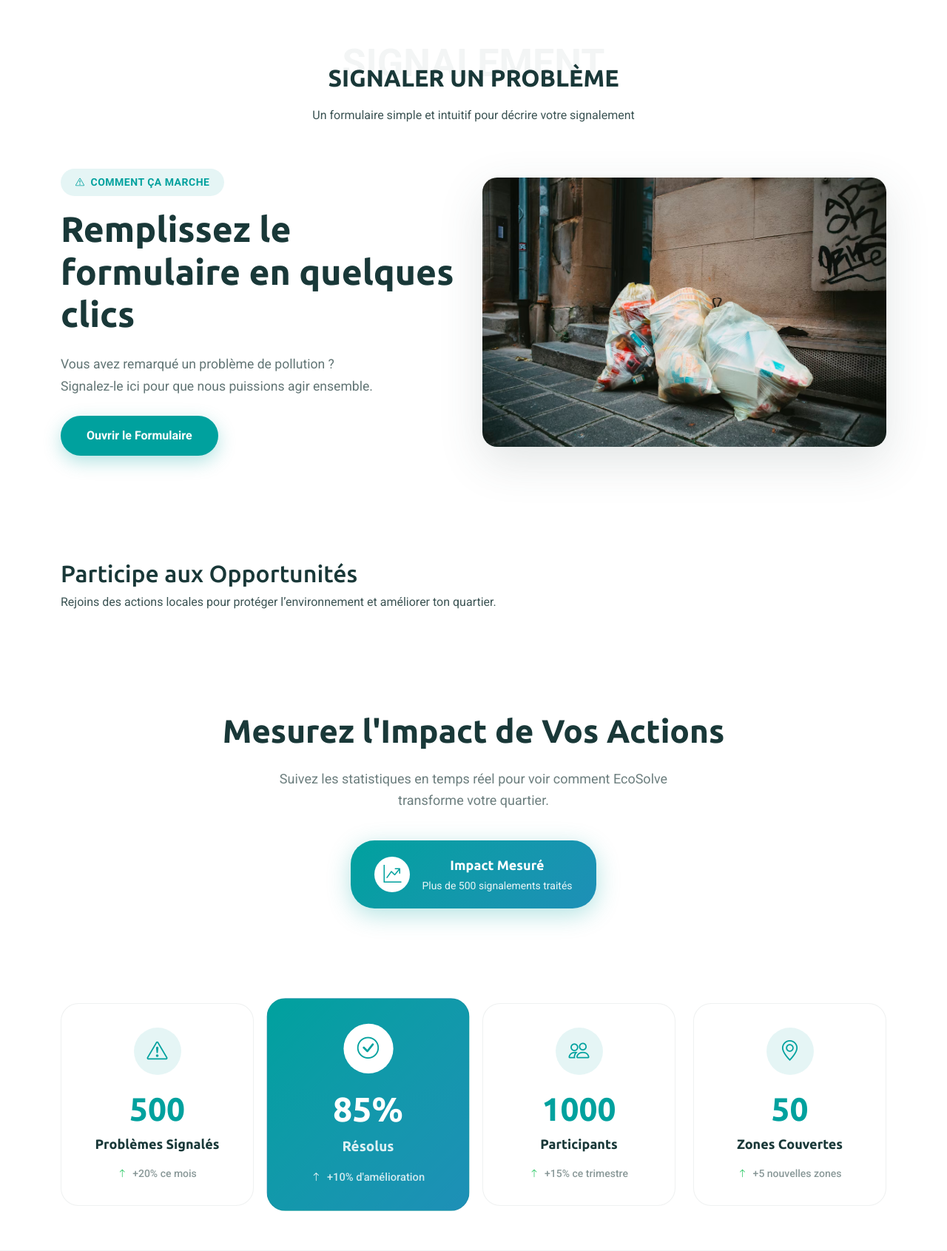
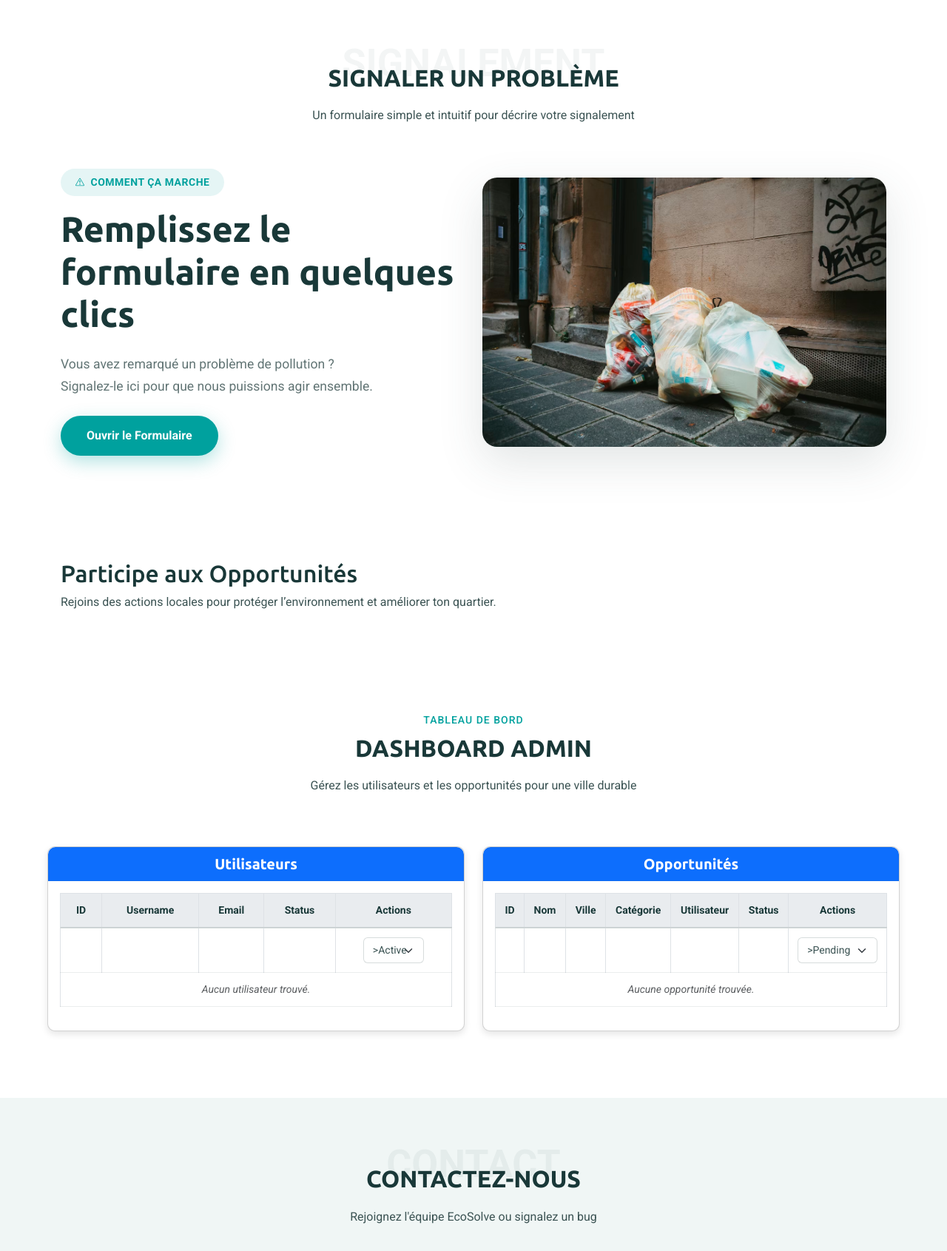
Before and after one commit to RamiHsasna/EcoSolve, a PHP site: page / in a window 1280 px wide. Shown: the part 3360-5051 px from the top of the page at 74% size. Run offline with PHP 8.4, Linux system fonts and the light colour scheme.

Commit message:
Refactor Stats Section: Update titles and restructure layout for improved clarity and responsiveness

```diff
--- a/Desktop/EcoSolve-20251011T090541Z-1-001/EcoSolve/assets/css/main.css
+++ b/Desktop/EcoSolve-20251011T090541Z-1-001/EcoSolve/assets/css/main.css
@@ -2451,24 +2451,34 @@ section,
 /*--------------------------------------------------------------
 # Stats Section
 --------------------------------------------------------------*/
-.stats .main-headline {
-  color: var(--heading-color);
-  font-family: var(--heading-font);
-  font-size: 2.75rem;
-  font-weight: 700;
-  line-height: 1.2;
-  margin-bottom: 1.5rem;
-}
-
-.stats .main-description {
-  color: color-mix(in srgb, var(--default-color), transparent 25%);
-  font-size: 1.125rem;
-  font-weight: 400;
-  line-height: 1.6;
-  margin-bottom: 2.5rem;
-  max-width: 600px;
-  margin-left: auto;
-  margin-right: auto;
+/*--------------------------------------------------------------
+# Stats Section
+--------------------------------------------------------------*/
+.stats {
+  padding: 60px 0;
+  background-color: var(--background-color, #f8f9fa);
+  color: var(--default-color, #212529);
+  scroll-margin-top: 90px; /* Adjust for fixed header */
+}
+
+.stats .container {
+  max-width: 1200px;
+  margin: 0 auto;
+}
+
+.stats .section-title {
+  text-align: center;
+  margin-bottom: 40px;
+}
+
+.stats .section-title .description-title {
+  font-size: 14px;
+  font-weight: 500;
+  color: var(--accent-color, #0d6efd);
+  text-transform: uppercase;
+  letter-spacing: 1px;
+  display: inline-block;
+  margin-bottom: 10px;
 }
 
 .stats .achievement-badge {
@@ -2491,45 +2501,26 @@ section,
   gap: 1rem;
 }
 
-.stats .achievement-badge .achievement-icon {
-  background: var(--contrast-color);
-  border-radius: 50%;
-  width: 48px;
-  height: 48px;
-  display: flex;
-  align-items: center;
-  justify-content: center;
-}
-
-.stats .achievement-badge .achievement-icon i {
-  color: var(--accent-color);
-  font-size: 1.5rem;
-}
-
-.stats .achievement-badge .achievement-details {
-  color: var(--contrast-color);
-}
-
-.stats .achievement-badge .achievement-title {
-  font-size: 1.125rem;
+.stats .card {
+  background-color: var(--surface-color, #ffffff);
+  border-radius: 10px;
+  box-shadow: 0 4px 20px color-mix(in srgb, var(--default-color, #212529), transparent 90%);
+  margin-bottom: 30px;
+  transition: all 0.3s ease;
+}
+
+.stats .card:hover {
+  transform: translateY(-5px);
+  box-shadow: 0 8px 30px color-mix(in srgb, var(--accent-color, #0d6efd), transparent 80%);
+}
+
+.stats .card h3 {
+  background-color: var(--accent-color, #0d6efd);
+  color: var(--contrast-color, #ffffff);
+  padding: 15px;
+  margin: 0;
+  font-size: 20px;
   font-weight: 600;
-  font-family: var(--heading-font);
-  margin-bottom: 0.25rem;
-}
-
-.stats .achievement-badge .achievement-subtitle {
-  font-size: 0.875rem;
-  opacity: 0.9;
-}
-
-.stats .stats-grid {
-  margin-top: 2rem;
-}
-
-.stats .stat-item {
-  background: var(--surface-color);
-  border-radius: 1.5rem;
-  padding: 2rem 1.5rem;
   text-align: center;
   height: 100%;
   border: 1px solid color-mix(in srgb, var(--default-color), transparent 92%);
@@ -2595,148 +2586,101 @@ section,
   color: color-mix(in srgb, var(--contrast-color), transparent 20%);
 }
 
-.stats .stat-item.featured .stat-growth i {
-  color: var(--contrast-color);
-}
-
-.stats .stat-item.featured:hover {
-  transform: scale(1.08) translateY(-8px);
-}
-
-.stats .stat-icon {
-  background: color-mix(in srgb, var(--accent-color), transparent 90%);
-  border-radius: 50%;
-  width: 64px;
-  height: 64px;
-  display: flex;
-  align-items: center;
-  justify-content: center;
-  margin: 0 auto 1.5rem;
-}
-
-.stats .stat-icon i {
-  color: var(--accent-color);
-  font-size: 1.75rem;
-}
-
-.stats .stat-number {
-  color: var(--accent-color);
-  font-family: var(--heading-font);
-  font-size: 2.75rem;
-  font-weight: 700;
-  line-height: 1;
-  margin-bottom: 0.75rem;
-}
-
-.stats .stat-number .purecounter {
-  font-size: inherit;
-  color: inherit;
-}
-
-.stats .stat-label {
-  color: var(--heading-color);
-  font-size: 1.125rem;
+.stats .table th {
+  background-color: color-mix(in srgb, var(--background-color, #f8f9fa), transparent 10%);
+  color: var(--heading-color, #212529);
   font-weight: 600;
-  font-family: var(--heading-font);
-  margin-bottom: 1rem;
-}
-
-.stats .stat-growth {
-  display: flex;
-  align-items: center;
-  justify-content: center;
-  gap: 0.5rem;
-  color: color-mix(in srgb, var(--default-color), transparent 40%);
-  font-size: 0.875rem;
-  font-weight: 500;
-}
-
-.stats .stat-growth i {
-  color: #22c55e;
-  font-size: 0.75rem;
-}
-
-@media (max-width: 1200px) {
-  .stats .main-headline {
-    font-size: 2.25rem;
-  }
-
-  .stats .stat-item {
-    padding: 1.75rem 1.25rem;
-  }
-
-  .stats .stat-number {
-    font-size: 2.25rem;
-  }
-}
-
-@media (max-width: 992px) {
-  .stats .main-headline {
-    font-size: 2rem;
-  }
-
-  .stats .achievement-badge {
-    padding: 1rem 1.5rem;
-    margin-bottom: 2rem;
-  }
-
-  .stats .achievement-badge .achievement-content {
-    gap: 0.75rem;
-  }
-
-  .stats .achievement-badge .achievement-icon {
-    width: 40px;
-    height: 40px;
-  }
-
-  .stats .achievement-badge .achievement-icon i {
-    font-size: 1.25rem;
-  }
-}
-
+  font-size: 14px;
+  padding: 12px;
+  text-align: center;
+  border-bottom: 2px solid color-mix(in srgb, var(--default-color, #212529), transparent 80%);
+}
+
+.stats .table td {
+  padding: 12px;
+  font-size: 14px;
+  color: var(--default-color, #212529);
+  vertical-align: middle;
+  border-bottom: 1px solid color-mix(in srgb, var(--default-color, #212529), transparent 90%);
+}
+
+.stats .table tbody tr:hover {
+  background-color: color-mix(in srgb, var(--accent-color, #0d6efd), transparent 95%);
+}
+
+.stats .table .text-muted {
+  color: color-mix(in srgb, var(--default-color, #212529), transparent 50%);
+  font-style: italic;
+}
+
+.stats .form-select {
+  font-size: 14px;
+  padding: 6px 12px;
+  border-radius: 6px;
+  border: 1px solid color-mix(in srgb, var(--default-color, #212529), transparent 80%);
+  background-color: var(--surface-color, #ffffff);
+  color: var(--default-color, #212529);
+  transition: all 0.3s ease;
+}
+
+.stats .form-select:focus {
+  border-color: var(--accent-color, #0d6efd);
+  box-shadow: 0 0 5px color-mix(in srgb, var(--accent-color, #0d6efd), transparent 50%);
+  outline: none;
+}
+
+.stats .form-select option {
+  background-color: var(--surface-color, #ffffff);
+  color: var(--default-color, #212529);
+}
+
+/* Responsive Design */
 @media (max-width: 768px) {
-  .stats .main-headline {
-    font-size: 1.75rem;
-  }
-
-  .stats .main-description {
-    font-size: 1rem;
-  }
-
-  .stats .achievement-badge .achievement-content {
-    flex-direction: column;
-    text-align: center;
-    gap: 0.5rem;
-  }
-
-  .stats .stat-item {
-    padding: 1.5rem 1rem;
-  }
-
-  .stats .stat-item.featured {
-    transform: none;
-  }
-
-  .stats .stat-item.featured:hover {
-    transform: translateY(-8px);
-  }
-
-  .stats .stat-icon {
-    width: 56px;
-    height: 56px;
-    margin-bottom: 1rem;
-  }
-
-  .stats .stat-icon i {
-    font-size: 1.5rem;
-  }
-
-  .stats .stat-number {
-    font-size: 2rem;
-  }
-
-  .stats .stat-label {
-    font-size: 1rem;
+  .stats {
+    padding: 40px 0;
+  }
+
+  .stats .section-title h2 {
+    font-size: 28px;
+  }
+
+  .stats .section-title p {
+    font-size: 15px;
+  }
+
+  .stats .card {
+    margin-bottom: 20px;
+  }
+
+  .stats .card h3 {
+    font-size: 18px;
+    padding: 12px;
+  }
+
+  .stats .table th,
+  .stats .table td {
+    font-size: 13px;
+    padding: 10px;
+  }
+
+  .stats .form-select {
+    font-size: 13px;
+    padding: 5px 10px;
+  }
+}
+
+@media (max-width: 576px) {
+  .stats .table {
+    font-size: 12px;
+  }
+
+  .stats .table th,
+  .stats .table td {
+    padding: 8px;
+  }
+
+  .stats .form-select {
+    width: 100%;
   }
 }
 
--- a/Desktop/EcoSolve-20251011T090541Z-1-001/EcoSolve/index.html
+++ b/Desktop/EcoSolve-20251011T090541Z-1-001/EcoSolve/index.html
@@ -83,8 +83,8 @@
             <li><a href="#about">À propos</a></li>
             <li><a href="#features">Fonctionnalités</a></li>
             <li><a href="#signalement">Signalement</a></li>
-            <li><a href="#participation">Opportunités</a></li>
-            <li><a href="#stats">Statistiques</a></li>
+            <li><a href="#participation"> Opportunités </a></li>
+            <li><a href="#stats">Tableau de Bord</a></li>
             <li><a href="#contact">Contact</a></li>
           </ul>
           <i class="mobile-nav-toggle d-xl-none bi bi-list"></i>
@@ -462,7 +462,7 @@
                     <i class="bi bi-graph-up"></i>
                   </div>
                   <div class="tab-content">
-                    <h5>Statistiques</h5>
+                    <h5>Tableau de Bord</h5>
                     <span>Suivez l'impact</span>
                   </div>
                 </a>
@@ -989,145 +989,124 @@
      <!-- Stats Section -->
 <section id="stats" class="stats section">
   <div class="container" data-aos="fade-up" data-aos-delay="100">
+    <div class="section-title" data-aos="fade-up">
+      <span class="description-title">Tableau de Bord</span>
+      <h2>Dashboard Admin</h2>
+      <p>Gérez les utilisateurs et les opportunités pour une ville durable</p>
+    </div>
+
+    <style>
+      /* Scoped styles for the stats section to avoid conflicts */
+      .stats .card {
+        box-shadow: 0 4px 10px rgba(0,0,0,0.1);
+        border-radius: 10px;
+        margin-bottom: 30px;
+      }
+      .stats .card h3 {
+        background-color: #0d6efd;
+        color: white;
+        padding: 10px;
+        border-radius: 10px 10px 0 0;
+        margin: 0;
+      }
+      .stats .table th {
+        background-color: #e9ecef;
+      }
+    </style>
+
+    <div class="container-fluid" data-aos="fade-up" data-aos-delay="200">
       <div class="row">
-            <div
-              class="col-lg-8 mx-auto text-center mb-5"
-              data-aos="fade-up"
-              data-aos-delay="200"
-            >
-              <h3 class="main-headline">Mesurez l'Impact de Vos Actions</h3>
-              <p class="main-description">
-                Suivez les statistiques en temps réel pour voir comment EcoSolve
-                transforme votre quartier.
-              </p>
+        <!-- Utilisateurs -->
+        <div class="col-md-6" data-aos="fade-right" data-aos-delay="300">
+          <div class="card">
+            <h3>Utilisateurs</h3>
+            <div class="card-body">
+              <table class="table table-bordered table-hover align-middle text-center">
+                <thead>
+                  <tr>
+                    <th>ID</th>
+                    <th>Username</th>
+                    <th>Email</th>
+                    <th>Status</th>
+                    <th>Actions</th>
+                  </tr>
+                </thead>
+                <tbody>
+                  <?php if (!empty($users)): ?>
+                    <?php foreach($users as $user): ?>
+                      <tr>
+                        <td><?= htmlspecialchars($user['id']) ?></td>
+                        <td><?= htmlspecialchars($user['username']) ?></td>
+                        <td><?= htmlspecialchars($user['email']) ?></td>
+                        <td><?= ucfirst(htmlspecialchars($user['status'])) ?></td>
+                        <td>
+                          <form method="POST" action="index.php?controller=admin&action=updateUser" style="display:inline-block">
+                            <input type="hidden" name="user_id" value="<?= htmlspecialchars($user['id']) ?>">
+                            <select name="status" class="form-select form-select-sm" onchange="this.form.submit()">
+                             <option value="active" <?= $user['status'] == 'active' ? 'selected' : '' ?>>Active</option>
+<option value="inactive" <?= $user['status'] == 'inactive' ? 'selected' : '' ?>>Inactive</option>
+<option value="banned" <?= $user['status'] == 'banned' ? 'selected' : '' ?>>Banned</option>
 
-              <div
-                class="achievement-badge"
-                data-aos="zoom-in"
-                data-aos-delay="300"
-              >
-                <div class="achievement-content">
-                  <div class="achievement-icon">
-                    <i class="bi bi-graph-up-arrow"></i>
-                  </div>
-                  <div class="achievement-details">
-                    <div class="achievement-title">Impact Mesuré</div>
-                    <div class="achievement-subtitle">
-                      Plus de 500 signalements traités
-                    </div>
-                  </div>
-                </div>
+                            </select>
+                          </form>
+                        </td>
+                      </tr>
+                    <?php endforeach; ?>
+                  <?php else: ?>
+                    <tr><td colspan="5" class="text-muted">Aucun utilisateur trouvé.</td></tr>
+                  <?php endif; ?>
+                </tbody>
+              </table>
             </div>
           </div>
         </div>
 
-          <div class="stats-grid">
-            <div class="row g-4">
-              <div
-                class="col-xl-3 col-lg-6 col-md-6"
-                data-aos="fade-up"
-                data-aos-delay="100"
-              >
-                <div class="stat-item">
-                  <div class="stat-icon">
-                    <i class="bi bi-exclamation-triangle"></i>
-                  </div>
-                  <div class="stat-content">
-                    <div class="stat-number">
-                      <span
-                        data-purecounter-start="0"
-                        data-purecounter-end="500"
-                        data-purecounter-duration="2"
-                        class="purecounter"
-                      ></span>
-                    </div>
-                    <div class="stat-label">Problèmes Signalés</div>
-                    <div class="stat-growth">
-                      <i class="bi bi-arrow-up"></i>
-                      <span>+20% ce mois</span>
-                    </div>
-                  </div>
-                </div>
-              </div>
-
-              <div
-                class="col-xl-3 col-lg-6 col-md-6"
-                data-aos="fade-up"
-                data-aos-delay="200"
-              >
-                <div class="stat-item featured">
-                  <div class="stat-icon">
-                    <i class="bi bi-check-circle"></i>
-                  </div>
-                  <div class="stat-content">
-                    <div class="stat-number">
-                      <span
-                        data-purecounter-start="0"
-                        data-purecounter-end="85"
-                        data-purecounter-duration="2"
-                        class="purecounter"
-                      ></span
-                      >%
-                    </div>
-                    <div class="stat-label">Résolus</div>
-                    <div class="stat-growth">
-                      <i class="bi bi-arrow-up"></i>
-                      <span>+10% d'amélioration</span>
-                    </div>
-                  </div>
-                </div>
-              </div>
-
-              <div
-                class="col-xl-3 col-lg-6 col-md-6"
-                data-aos="fade-up"
-                data-aos-delay="300"
-              >
-                <div class="stat-item">
-                  <div class="stat-icon">
-                    <i class="bi bi-people"></i>
-                  </div>
-                  <div class="stat-content">
-                    <div class="stat-number">
-                      <span
-                        data-purecounter-start="0"
-                        data-purecounter-end="1000"
-                        data-purecounter-duration="2"
-                        class="purecounter"
-                      ></span>
-                    </div>
-                    <div class="stat-label">Participants</div>
-                    <div class="stat-growth">
-                      <i class="bi bi-arrow-up"></i>
-                      <span>+15% ce trimestre</span>
-                    </div>
-                  </div>
-                </div>
-              </div>
-
-              <div
-                class="col-xl-3 col-lg-6 col-md-6"
-                data-aos="fade-up"
-                data-aos-delay="400"
-              >
-                <div class="stat-item">
-                  <div class="stat-icon">
-                    <i class="bi bi-geo-alt"></i>
-                  </div>
-                  <div class="stat-content">
-                    <div class="stat-number">
-                      <span
-                        data-purecounter-start="0"
-                        data-purecounter-end="50"
-                        data-purecounter-duration="2"
-                        class="purecounter"
-                      ></span>
-                    </div>
-                    <div class="stat-label">Zones Couvertes</div>
-                    <div class="stat-growth">
-                      <i class="bi bi-arrow-up"></i>
-                      <span>+5 nouvelles zones</span>
-                    </div>
+        <!-- Opportunités -->
+        <div class="col-md-6" data-aos="fade-left" data-aos-delay="300">
+          <div class="card">
+            <h3>Opportunités</h3>
+            <div class="card-body">
+              <table class="table table-bordered table-hover align-middle text-center">
+                <thead>
+                  <tr>
+                    <th>ID</th>
+                    <th>Nom</th>
+                    <th>Ville</th>
+                    <th>Catégorie</th>
+                    <th>Utilisateur</th>
+                    <th>Status</th>
+                    <th>Actions</th>
+                  </tr>
+                </thead>
+                <tbody>
+                  <?php if (!empty($opportunities)): ?>
+                    <?php foreach($opportunities as $opp): ?>
+                      <tr>
+                        <td><?= htmlspecialchars($opp['id']) ?></td>
+                        <td><?= htmlspecialchars($opp['event_name']) ?></td>
+                        <td><?= htmlspecialchars($opp['ville']) ?></td>
+                        <td><?= htmlspecialchars($opp['category_name']) ?></td>
+                        <td><?= htmlspecialchars($opp['username']) ?></td>
+                        <td><?= ucfirst(str_replace('_', ' ', htmlspecialchars($opp['status']))) ?></td>
+                        <td>
+                          <form method="POST" action="index.php?controller=admin&action=updateOpportunity">
+                            <input type="hidden" name="event_id" value="<?= htmlspecialchars($opp['id']) ?>">
+                            <select name="status" class="form-select form-select-sm" onchange="this.form.submit()">
+                              <option value="pending" <?= $opp['status'] == 'pending' ? 'selected' : '' ?>>Pending</option>
+                              <option value="approved" <?= $opp['status'] == 'approved' ? 'selected' : '' ?>>Approved</option>
+                              <option value="in_progress" <?= $opp['status'] == 'in_progress' ? 'selected' : '' ?>>In Progress</option>
+                              <option value="completed" <?= $opp['status'] == 'completed' ? 'selected' : '' ?>>Completed</option>
+                              <option value="cancelled" <?= $opp['status'] == 'cancelled' ? 'selected' : '' ?>>Cancelled</option>
+                            </select>
+                          </form>
+                        </td>
+                      </tr>
+                    <?php endforeach; ?>
+                  <?php else: ?>
+                    <tr><td colspan="7" class="text-muted">Aucune opportunité trouvée.</td></tr>
+                  <?php endif; ?>
+                </tbody>
+              </table>
             </div>
           </div>
         </div>
```
Lines whose indentation alone changed are shown as unchanged.
